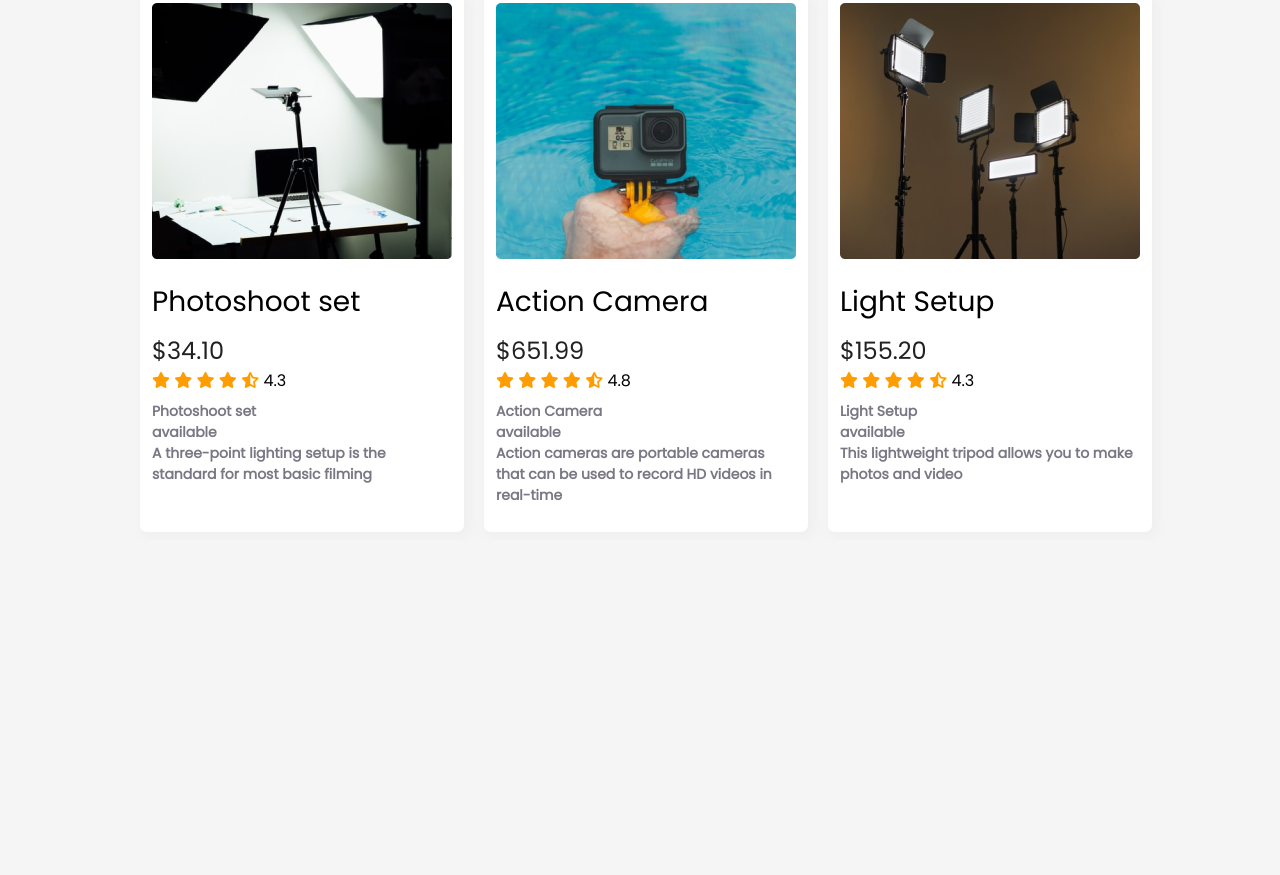
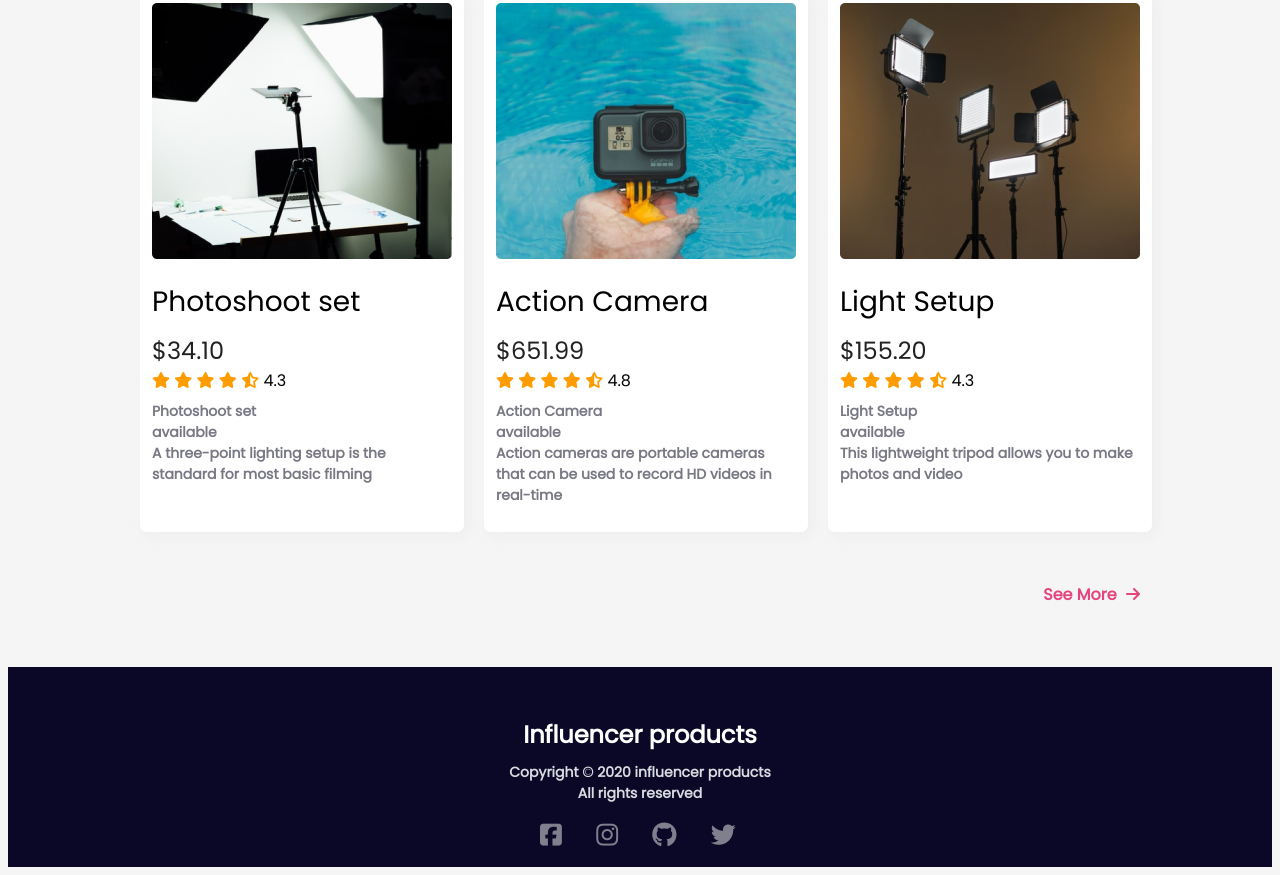
Before and after one commit to Tanvir1407/Assignment-2, a plain HTML site: page Index.html in a window 1280 px wide. Shown: the part 2087-2962 px from the top of the page. Before the commit the page ends 2627 px from the top, so only its background shows below. Drawn offline with Linux system fonts and the light colour scheme.

Commit message:
fast impression complete

```diff
--- a/CSS/style.css
+++ b/CSS/style.css
@@ -147,5 +147,60 @@ body {
     font-weight: 700;
     color: #787885;
 }
+.more-information-link{
+    display: flex;
+    justify-content: flex-end;
+    margin-top: 50px;
+}
+.more-information-link a , .link-icon{
+    font-size: 16px;
+    font-weight: 700;
+    color:#E02C6DDE;
+    text-decoration: none;
+    margin-left: 5px;
+}
 
 /* main product info section end */
+
+/* footer section start */
+footer{
+    background-color: #0A0826;
+    height: 200px;
+    width: 100%;
+}
+.footer-container{
+    margin-top: 60px;
+}
+.footer-container h3{
+     color: #ffffff;
+     padding-top: 50px;
+     font-size: 24px;
+     font-weight: 700;
+     text-align: center;
+     margin: 0px;
+}
+.footer-container p{
+    color: #D9DBE1;
+    font-size: 14px;
+    font-weight: 700;
+    text-align: center;
+    margin-top: 10px;
+}
+.footer-icon{
+    width: 250px;
+    margin: 0 auto;
+}
+.footer-icon i{
+    color: rgba(253, 252, 252, 0.486);
+    font-size: 25px;
+    margin-left: 20px;
+    padding: 5px;
+    border-radius: 5px;
+}
+.footer-icon i:hover{
+    color: #0A0826 ;
+    background-color: rgb(255, 255, 255);
+    transition: 0.7s ;
+}
+
+/* footer section end */
--- a/Index.html
+++ b/Index.html
@@ -304,11 +304,31 @@
 
 
             </div>
+            <div class="more-information-link">
+                <a href="#">See More <i class="fas fa-arrow-right link-icon"></i></a>
+            </div>
 
         </section>
         <!-- product section end -->
     </main>
     <!-- main section end -->
 
+    <!-- Start footer section  -->
+     <footer>
+         <div class="footer-container">
+             <h3>Influencer products</h3>
+             <p>Copyright &copy; 2020 influencer products <br>
+             All rights reserved</p>
+             <div class="footer-icon">
+                 <a href="#"><i class="fab fa-facebook-square"></i></a>
+                 <a href="#"><i class="fab fa-instagram"></i></a>
+                 <a href="#"><i class="fab fa-github"></i></a>
+                 <a href="#"><i class="fab fa-twitter"></i></a>
+            </div>
+         </div>
+     </footer>
+
+    <!-- End footer section  -->
+
 </body>
 </html>
```
